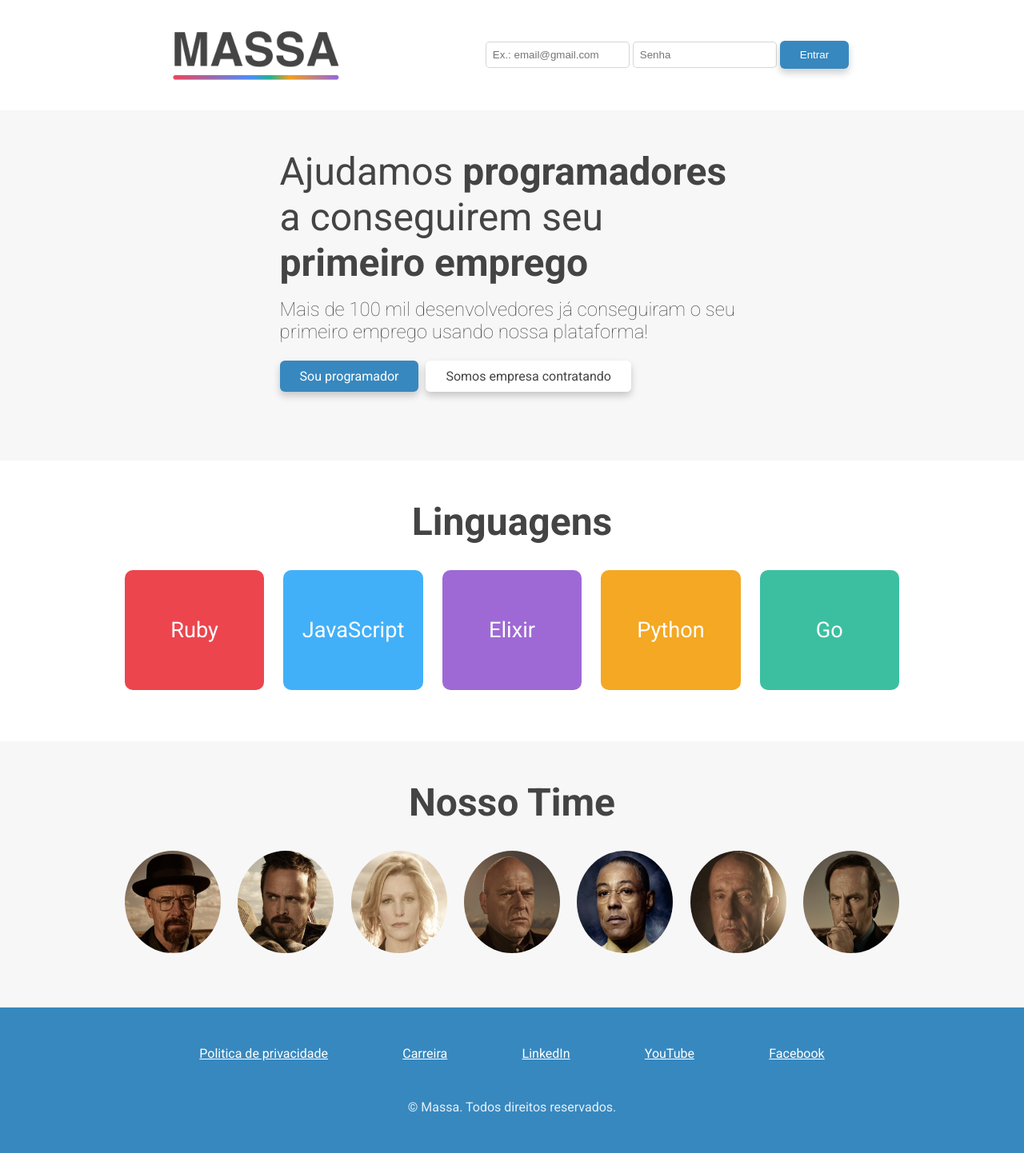
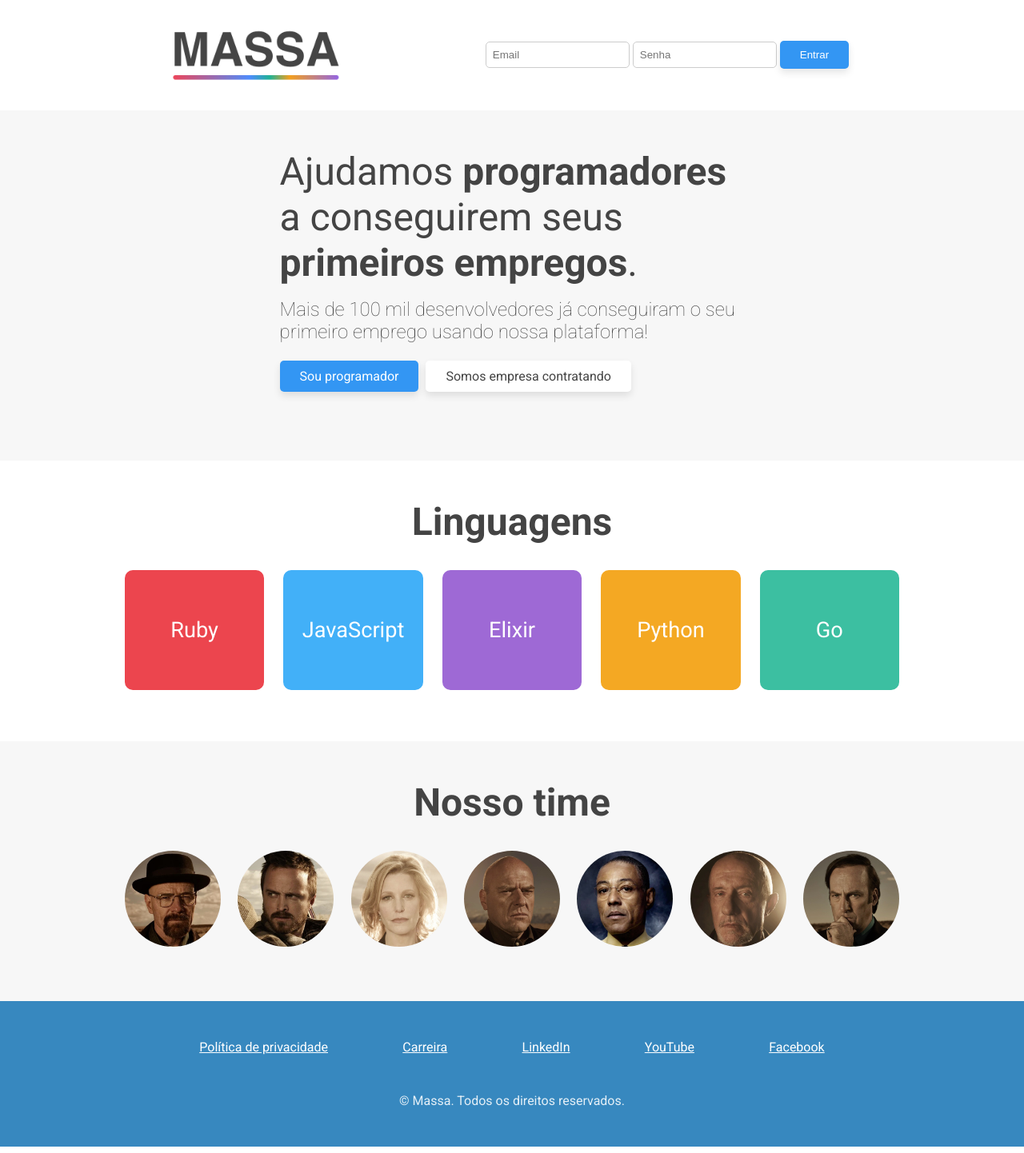
Before and after one commit to KnightCapivara/Desenvolvimento_Web-Direto_ao_Ponto, a plain HTML site: page index.html in a window 1280 px wide. Shown: the whole page at 80% size. Drawn offline with Linux system fonts and the light colour scheme.

Commit message:
update index.html and css/style.css

```diff
--- a/css/style.css
+++ b/css/style.css
@@ -1,5 +1,4 @@
-/* reset CSS */
-
+/* Reset CSS */
 * {
   margin: 0;
   padding: 0;
@@ -37,7 +36,7 @@ input[type='password'] {
   width: 180px;
   padding: 0.5rem;
   border-radius: 5px;
-    border: 1px solid #cccc;
+  border: 1px solid #ccc;
 }
 
 section {
@@ -49,7 +48,7 @@ h1 {
   font-weight: normal;
 }
 
-h1.tittle {
+h1.title {
   margin-bottom: 2rem;
   text-align: center;
   font-weight: bold;
@@ -83,17 +82,17 @@ h1.tittle {
 .button {
   padding: 10px 25px;
   text-decoration: none;
-    border-radius: 6px;
+  border-radius: 5px;
   margin-right: 5px;
+  box-shadow: 0 5px 10px 0 rgba(0, 0, 0, 0.1);
+}
+
+.button:hover {
   box-shadow: 0 5px 10px 0 rgba(0, 0, 0, 0.2);
 }
 
-.button:hover {
-    box-shadow: 0 5px 10px 0 rgba(0, 0, 0, 0.5);
-}
-
 .primary {
-    background-color: #3788bf;
+  background-color: #3396f3;
   color: white;
 }
 
@@ -108,17 +107,14 @@ h1.tittle {
 }
 
 .card {
-/*  organização do Flex */
   display: flex;
   flex-direction: column;
   justify-content: center;
   text-align: center;
 
-/*  organização da largura e altura */
+  width: 18%;
   height: 150px;
-    width: 18%;
 
-/*  organização sobre o texto */
   border-radius: 10px;
   color: white;
   font-size: 1.7rem;
@@ -151,7 +147,7 @@ h1.tittle {
 
 .member img {
   width: 120px;
-    height: 128px;
+  height: 120px;
   border-radius: 50%;
 }
 
@@ -173,6 +169,6 @@ footer a {
 
 footer p.copyright {
   padding: 3rem 0;
+  text-align: center;
   color: #ffffffdd;
-    text-align: center;
 }
--- a/index.html
+++ b/index.html
@@ -2,14 +2,11 @@
 <html lang="pt">
 <head>
   <meta charset="UTF-8">
-    <meta http-equiv="X-UA-Compatible" content="IE=edge">
   <meta name="viewport" content="width=device-width, initial-scale=1.0">
+  <meta http-equiv="X-UA-Compatible" content="ie=edge">
   <title>Massa</title>
-    <link rel="stylesheet" href="/css/style.css">
-
-    <!-- link para estilo de fonte do CSS -->
-    <link rel="stylesheet" href="https://fonts.googleapis.com/css2?family=Roboto:wght@100;400;700&display=swap">
-
+  <link rel="stylesheet" href="css/style.css">
+  <link rel="stylesheet" href="https://fonts.googleapis.com/css?family=Roboto:100,400,700&display=swap">
 </head>
 <body>
   <header>
@@ -19,25 +16,28 @@
 
     <div class="sign-in">
       <form action="#">
-                <input type="email" placeholder="Ex.: email@gmail.com">
+        <input type="email" placeholder="Email">
         <input type="password" placeholder="Senha">
 
-                <button type="submit" class="button primary">Entrar</button>
+        <button type="submit" class='button primary'>Entrar</button>
       </form>
     </div>
   </header>
 
   <main>
-        <section class="intro gray">
-            <div class="container">
+    <section class='intro gray'>
+      <div class='container'>
         <div class='hero'>
           <h1>
-                        Ajudamos <strong>programadores</strong> a conseguirem seu <strong> primeiro emprego</strong>
+            Ajudamos <strong>programadores</strong> a conseguirem seus
+            <strong>primeiros empregos</strong>.
           </h1>
 
-                    <p>Mais de 100 mil desenvolvedores já conseguiram o seu primeiro emprego usando nossa plataforma!</p>
+          <p>
+            Mais de 100 mil desenvolvedores já conseguiram o seu primeiro emprego usando nossa plataforma!
+          </p>
 
-                    <div class="cta">
+          <div class='cta'>
             <a href="#" class='button primary'>Sou programador</a>
             <a href="#" class='button secondary'>Somos empresa contratando</a>
           </div>
@@ -45,48 +45,48 @@
       </div>
     </section>
 
-        <section class="languages">
-            <div class="container">
-                <h1 class='tittle'>Linguagens</h1>
+    <section class='languages'>
+      <div class='container'>
+        <h1 class='title'>Linguagens</h1>
 
-                <div class="cards">
-                    <div class="card red">Ruby</div>
-                    <div class="card blue">JavaScript</div>
-                    <div class="card purple">Elixir</div>
-                    <div class="card yellow">Python</div>
-                    <div class="card green">Go</div>
+        <div class='cards'>
+          <div class='card red'>Ruby</div>
+          <div class='card blue'>JavaScript</div>
+          <div class='card purple'>Elixir</div>
+          <div class='card yellow'>Python</div>
+          <div class='card green'>Go</div>
         </div>
       </div>
     </section>
 
-        <section class="team gray">
-            <div class="container">
-                <h1 class='tittle'>Nosso Time</h1>
+    <section class='team gray'>
+      <div class='container'>
+        <h1 class='title'>Nosso time</h1>
 
-                <div class="members">
-                    <div class="member"><img src="images/team/walter.jpg"></div>
-                    <div class="member"><img src="images/team/jesse.jpg"></div>
-                    <div class="member"><img src="images/team/skyler.jpg"></div>
-                    <div class="member"><img src="images/team/hank.jpg"></div>
-                    <div class="member"><img src="images/team/gus.jpg"></div>
-                    <div class="member"><img src="images/team/mike.jpg"></div>
-                    <div class="member"><img src="images/team/saul.jpg"></div>
+        <div class='members'>
+          <div class='member'><img src='images/team/walter.jpg'></div>
+          <div class='member'><img src='images/team/jesse.jpg'></div>
+          <div class='member'><img src='images/team/skyler.jpg'></div>
+          <div class='member'><img src='images/team/hank.jpg'></div>
+          <div class='member'><img src='images/team/gus.jpg'></div>
+          <div class='member'><img src='images/team/mike.jpg'></div>
+          <div class='member'><img src='images/team/saul.jpg'></div>
         </div>
       </div>
     </section>
   </main>
 
   <footer>
-        <div class="container">
+    <div class='container'>
       <ul>
-                <li><a href="#">Politica de privacidade</a></li>
-                <li><a href="#">Carreira</a></li>
-                <li><a href="#">LinkedIn</a></li>
-                <li><a href="#">YouTube</a></li>
-                <li><a href="#">Facebook</a></li>
+        <li><a href='#'>Política de privacidade</a></li>
+        <li><a href='#'>Carreira</a></li>
+        <li><a href='#'>LinkedIn</a></li>
+        <li><a href='#'>YouTube</a></li>
+        <li><a href='#'>Facebook</a></li>
       </ul>
 
-            <p class="copyright">&copy; Massa. Todos direitos reservados.</p>
+      <p class='copyright'>© Massa. Todos os direitos reservados.</p>
     </div>
   </footer>
 </body>
```
Lines whose indentation alone changed are shown as unchanged.
